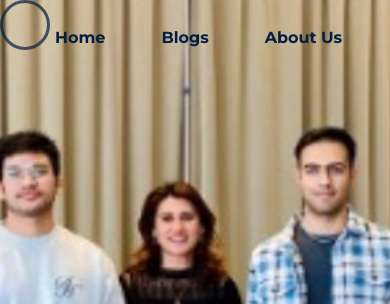
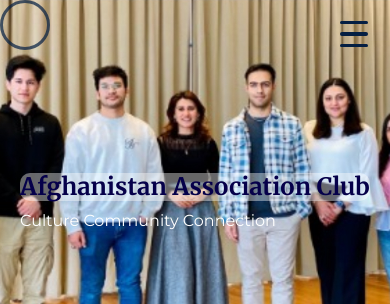
Before and after one commit to Alimee143/AAC-WEBSITE, a plain HTML site: page index.html in a window 390 px wide. Shown: the top 304 px of the page. Drawn offline with nearby package versions, Linux system fonts and the light colour scheme.

Commit message:
Edited home buttons to use a hamburger menu for navigation

```diff
--- a/index.html
+++ b/index.html
@@ -11,12 +11,16 @@
 </head>
 <body>
   <!-- Navigation Buttons -->
-  <div class="nav-buttons">
-    <a href="index.html"><button>Home</button></a>
-    <a href="blogs.html"><button>Blogs</button></a>
-    <a href="about.html"><button>About Us</button></a>
-  </div>
-
+ <button class="hamburger" id="menu-toggle" aria-label="Open navigation">
+  <span></span>
+  <span></span>
+  <span></span>
+</button>
+<div class="nav-buttons">
+  <a href="index.html"><button>Home</button></a>
+  <a href="blogs.html"><button>Blogs</button></a>
+  <a href="about.html"><button>About Us</button></a>
+</div>
   <!-- Hero Section -->
   <div class="hero" style="position:relative; overflow:hidden;">
     <!-- Three.js Canvas Container -->
--- a/style.css
+++ b/style.css
@@ -15,21 +15,14 @@
 .hero {
   background: url('1.png') no-repeat center center/cover;
   height: 100vh;
+  min-height: 350px;
   width: 100vw;
-  min-height: 100vh;
-  color: #9EA2A2; /* Georgetown Gray */
-  text-align: center;
   display: flex;
   align-items: center;
   justify-content: center;
-  flex-direction: column;
   position: relative;
-  overflow: hidden;
   padding: 0;
   margin: 0;
-  box-sizing: border-box;
-  transition: transform 0.8s cubic-bezier(.77,0,.18,1);
-  will-change: transform;
 }
 
 /* Slide up effect on scroll */
@@ -135,3 +128,72 @@
 .card {
   transition: transform 0.25s cubic-bezier(.4,0,.2,1), box-shadow 0.25s cubic-bezier(.4,0,.2,1);
 }
+
+/* Responsive Hero Image */
+@media (max-width: 768px) {
+  .hero {
+    height: 50vh;
+    min-height: 200px;
+    background-size: cover;
+  }
+  .hero h1 {
+    font-size: 1.5rem;
+  }
+  .hero p {
+    font-size: 1rem;
+  }
+}
+
+/* Hamburger menu styles */
+.hamburger {
+  display: none;
+  flex-direction: column;
+  justify-content: center;
+  width: 36px;
+  height: 36px;
+  cursor: pointer;
+  z-index: 1100;
+  margin-left: 10px;
+  background: none;
+  border: none;
+}
+
+.hamburger span {
+  height: 4px;
+  width: 28px;
+  background: #041E42;
+  margin: 4px 0;
+  border-radius: 2px;
+  display: block;
+  transition: 0.3s;
+}
+
+@media (max-width: 768px) {
+  .nav-buttons {
+    display: none;
+  }
+  .nav-buttons.active {
+    display: flex;
+    flex-direction: column;
+    position: absolute;
+    top: 56px;
+    right: 10px;
+    background: #fff;
+    box-shadow: 0 4px 24px rgba(4,30,66,0.12);
+    border-radius: 8px;
+    padding: 10px 0;
+    z-index: 1100;
+    width: 160px;
+  }
+  .nav-buttons.active a {
+    margin: 0;
+    padding: 0;
+    text-align: right;
+  }
+  .hamburger {
+    display: flex;
+    position: absolute;
+    top: 16px;
+    right: 20px;
+  }
+}
```
Also changed, not shown: about.html (+10 -5 lines), blogs.html (+10 -5 lines).
